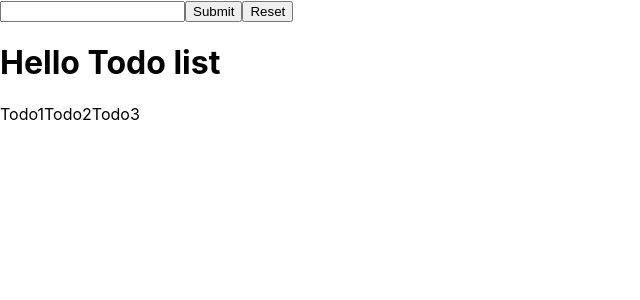
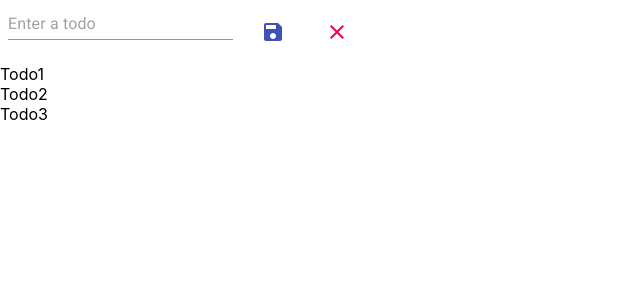
Before and after one commit to sam83045/react-to-do, a React (Create React App) app: page / in a window 1280 px wide. Shown: the top 300 px of the page, without its empty margins (0-640 px from the left). Built offline with nearby package versions, Linux system fonts and the light colour scheme.

Commit message:
Material UI implemented

```diff
--- a/package.json
+++ b/package.json
@@ -4,6 +4,8 @@
   "private": true,
   "dependencies": {
     "@babel/core": "^7.13.10",
+    "@material-ui/core": "^4.11.3",
+    "@material-ui/icons": "^4.11.2",
     "@testing-library/jest-dom": "^5.11.4",
     "@testing-library/react": "^11.1.0",
     "@testing-library/user-event": "^12.1.10",
--- a/public/index.html
+++ b/public/index.html
@@ -3,11 +3,22 @@
   <head>
     <meta charset="utf-8" />
     <link rel="icon" href="%PUBLIC_URL%/favicon.ico" />
-    <meta name="viewport" content="width=device-width, initial-scale=1" />
+    <meta
+      name="viewport"
+      content="minimum-scale=1, initial-scale=1, width=device-width"
+    />
     <meta name="theme-color" content="#000000" />
     <meta
       name="description"
       content="Web site created using create-react-app"
+    />
+    <link
+      rel="stylesheet"
+      href="https://fonts.googleapis.com/css?family=Roboto:300,400,500,700&display=swap"
+    />
+    <link
+      rel="stylesheet"
+      href="https://fonts.googleapis.com/icon?family=Material+Icons"
     />
     <link rel="apple-touch-icon" href="%PUBLIC_URL%/logo192.png" />
     <!--
--- a/src/components/TodoInput.jsx
+++ b/src/components/TodoInput.jsx
@@ -4,8 +4,14 @@ import PropTypes from "prop-types";
 import { useFormik } from "formik";
 import { addTodo } from "../redux/actions";
 import { v4 as uuid } from "uuid";
+import IconButton from "@material-ui/core/IconButton";
+import ClearIcon from "@material-ui/icons/Clear";
+import TextField from "@material-ui/core/TextField";
+import useStyles from "../theme";
+import SaveIcon from "@material-ui/icons/Save";
 
 const TodoInput = ({ addTodo }) => {
+  const classes = useStyles();
   const formik = useFormik({
     initialValues: {
       todo: "",
@@ -17,17 +23,35 @@ const TodoInput = ({ addTodo }) => {
   });
 
   return (
-    <form onSubmit={formik.handleSubmit}>
-      <input
+    <form
+      onSubmit={formik.handleSubmit}
+      className={classes.root}
+      noValidate
+      autoComplete="off"
+    >
+      <TextField
         type="text"
         name="todo"
         onChange={formik.handleChange}
         value={formik.values.todo}
+        placeholder="Enter a todo"
       />
-      <button type="submit">Submit</button>
-      <button type="reset" onClick={formik.handleReset}>
-        Reset
-      </button>
+      <IconButton
+        aria-label="Save"
+        color="primary"
+        onClick={formik.handleSubmit}
+        type="submit"
+        >
+        <SaveIcon />
+      </IconButton>
+      <IconButton
+        aria-label="Cancel"
+        color="secondary"
+        onClick={formik.handleReset}
+        type="reset"
+      >
+        <ClearIcon />
+      </IconButton>
     </form>
   );
 };
--- a/src/components/TodoList.jsx
+++ b/src/components/TodoList.jsx
@@ -1,4 +1,4 @@
-import React,{ useEffect } from "react";
+import React, { useEffect } from "react";
 import { connect } from "react-redux";
 import { loadTodoList } from "../redux/actions";
 import { todoListSelector } from "../redux/selectors/todoSelectors";
@@ -7,19 +7,20 @@ import PropTypes from "prop-types";
 const TodoList = ({ loadTodoList, todoList }) => {
   useEffect(() => {
     loadTodoList();
-  },[]);
+  }, []);
   return (
     <>
-      <h1>Hello Todo list</h1>
-      {todoList.map((item) => item.task)}
+      {todoList.map((item, idx) => (
+        <div key={idx}>{item.task}</div>
+      ))}
     </>
   );
 };
 
-TodoList.propTypes={
-    loadTodoList: PropTypes.func.isRequired,
-    todoList: PropTypes.array.isRequired
-}
+TodoList.propTypes = {
+  loadTodoList: PropTypes.func.isRequired,
+  todoList: PropTypes.array.isRequired,
+};
 
 export default connect(
   (state) => ({
--- /dev/null
+++ b/src/theme/index.js
@@ -0,0 +1,16 @@
+import { makeStyles } from '@material-ui/core/styles';
+
+const useStyles = makeStyles((theme) => ({
+    root: {
+        '& > *': {
+            margin: theme.spacing(1),
+            '& input': {
+                width: '25ch'
+            },
+        },
+
+    },
+}));
+
+
+export default useStyles;
```
Also changed, not shown: 1 other file (tests, documents, lock files or other folders).
